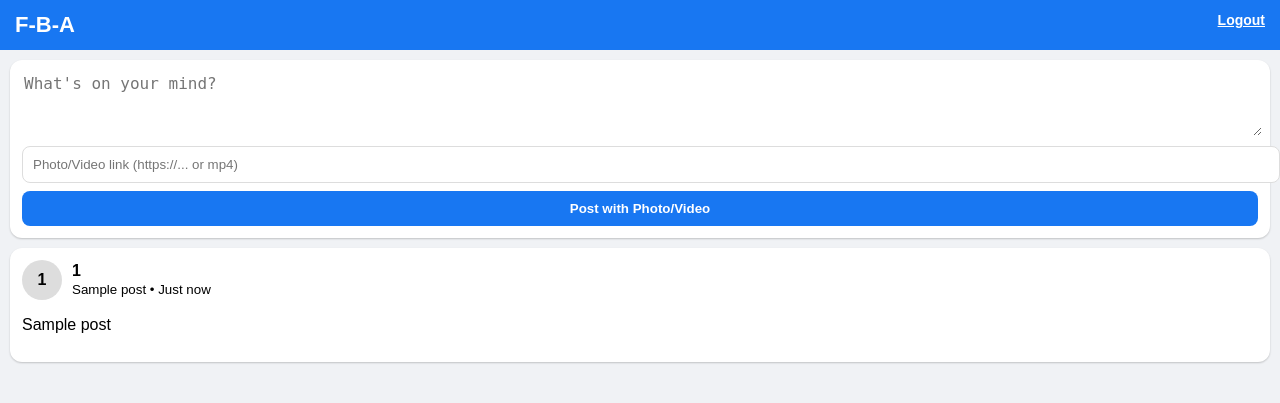
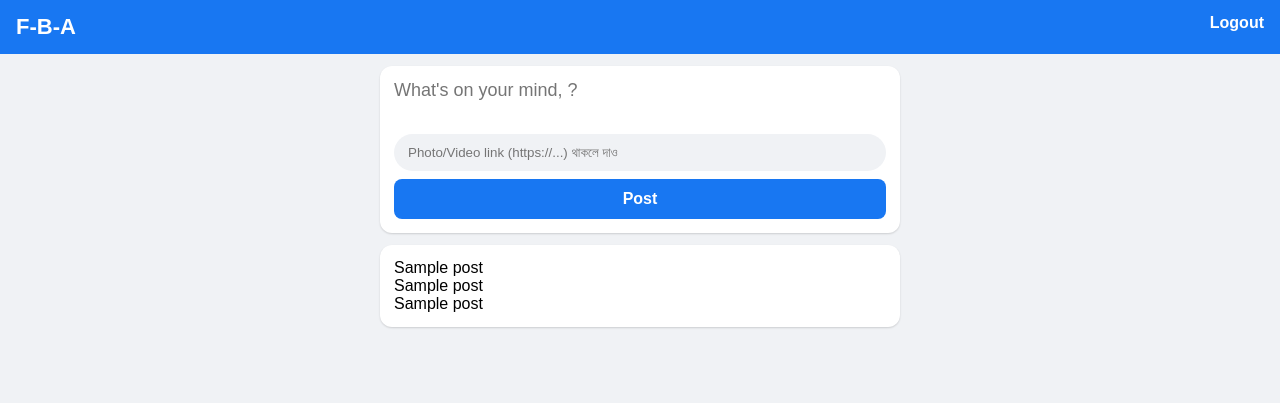
Before and after one commit to rabbytasin683-debug/F-B-A, a Flask app: template templates/home.html in a window 1280 px wide. Shown: the top 403 px of the page. Run offline with Flask 3, Linux system fonts and the light colour scheme; the template is opened without the code that fills it: most values are stand-ins (such as "Sample title", 1, 10 or a date in 2020).

Commit message:
Update home.html

```diff
--- a/templates/home.html
+++ b/templates/home.html
@@ -1,34 +1,42 @@
 <!DOCTYPE html>
 <html><head><meta name="viewport" content="width=device-width, initial-scale=1">
-<title>F-B-A Pro</title>
 <style>
-body{margin:0;font-family:Arial;background:#f0f2f5}
-.h{background:#1877f2;color:#fff;padding:12px 15px;font-weight:900;font-size:22px;position:sticky;top:0;display:flex;justify-content:space-between}
-.c{background:#fff;margin:10px;border-radius:12px;padding:12px;box-shadow:0 1px 2px rgba(0,0,0,.2)}
-.a{width:40px;height:40px;border-radius:50%;background:#ddd;display:flex;align-items:center;justify-content:center;font-weight:bold;overflow:hidden}
-.a img{width:100%;height:100%;object-fit:cover}
-img.post,video.post{width:100%;border-radius:10px;margin-top:8px;max-height:450px}
-.btn{width:100%;background:#1877f2;color:#fff;border:none;padding:10px;border-radius:8px;font-weight:bold;margin-top:8px}
+*{margin:0;padding:0;box-sizing:border-box;font-family:Arial}
+body{background:#f0f2f5}
+.nav{background:#1877f2;color:#fff;padding:14px 16px;display:flex;justify-content:space-between;position:sticky;top:0;z-index:10}
+.nav a{color:#fff;text-decoration:none;font-weight:bold}
+.card{background:#fff;max-width:520px;margin:12px auto;border-radius:12px;padding:14px;box-shadow:0 1px 2px rgba(0,0,0,.15)}
+textarea{width:100%;border:0;outline:0;font-size:18px;resize:none}
+.input{width:100%;background:#f0f2f5;border:0;padding:11px 14px;border-radius:20px;margin:8px 0}
+.btn{width:100%;background:#1877f2;color:#fff;border:0;padding:11px;border-radius:8px;font-weight:bold;font-size:16px}
+.post{max-width:520px;margin:12px auto;background:#fff;border-radius:12px;padding:14px;box-shadow:0 1px 2px rgba(0,0,0,.15)}
+.post.u{font-weight:bold}
+.post.t{color:#65676b;font-size:12px;margin:2px 0 8px}
+.post.c{font-size:15px;line-height:1.4}
+.post img,.post video{width:100%;border-radius:10px;margin-top:10px;max-height:500px;object-fit:cover}
 </style></head><body>
-<div class="h"><span>F-B-A</span><span style="font-size:14px"><a href="/logout" style="color:#fff">Logout</a></span></div>
-<div class="c">
-<form method="POST">
-<textarea name="content" placeholder="What's on your mind?" style="width:100%;height:60px;border:none;outline:none;font-size:16px" required></textarea>
-<input name="media" placeholder="Photo/Video link (https://... or mp4)" style="width:100%;padding:10px;border:1px solid #ddd;border-radius:8px;margin-top:6px">
-<button class="btn">Post with Photo/Video</button>
+<div class="nav"><div style="font-weight:900;font-size:22px">F-B-A</div><a href="/logout">Logout</a></div>
+
+<div class="card">
+<form method="POST" action="/post">
+<textarea name="content" rows="2" placeholder="What's on your mind, {{user}}?"></textarea>
+<input class="input" name="media" placeholder="Photo/Video link (https://...) থাকলে দাও">
+<button class="btn">Post</button>
 </form>
 </div>
-{% for post in posts %}
-<div class="c">
-<div style="display:flex;gap:10px;align-items:center">
-<div class="a">{% if post[4] %}<img src="{{ post[4] }}">{% else %}{{ post[0][0] }}{% endif %}</div>
-<div><b>{{ post[0] }}</b><br><small>{{ post[5] }} • Just now</small></div>
-</div>
-<p>{{ post[2] }}</p>
-{% if post[3] %}
- {% if '.mp4' in post[3] %}<video class="post" controls src="{{ post[3] }}"></video>{% else %}<img class="post" src="{{ post[3] }}">{% endif %}
+
+{% for p in posts %}
+<div class="post">
+<div class="u">{{p[1]}}</div>
+<div class="t">{{p[4]}}</div>
+<div class="c">{{p[2]}}</div>
+{% if p[3] %}
+  {% if '.mp4' in p[3] or 'video' in p[3] %}
+    <video controls src="{{p[3]}}"></video>
+  {% else %}
+    <img src="{{p[3]}}">
+  {% endif %}
 {% endif %}
 </div>
 {% endfor %}
-<div style="height:60px"></div>
 </body></html>
```
